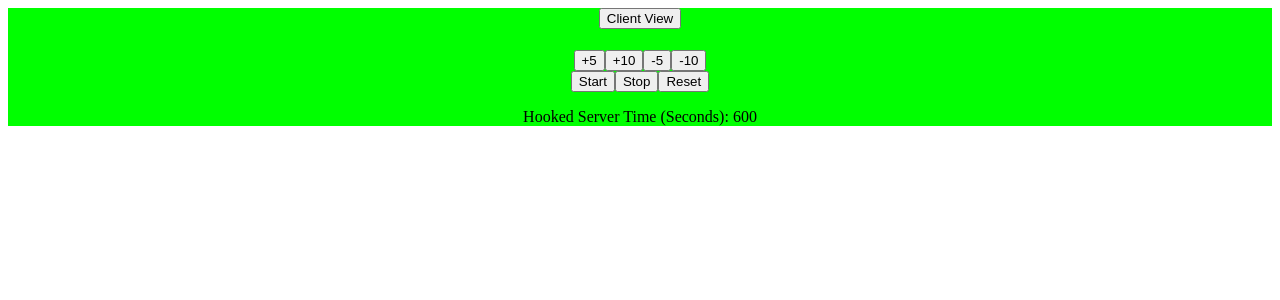
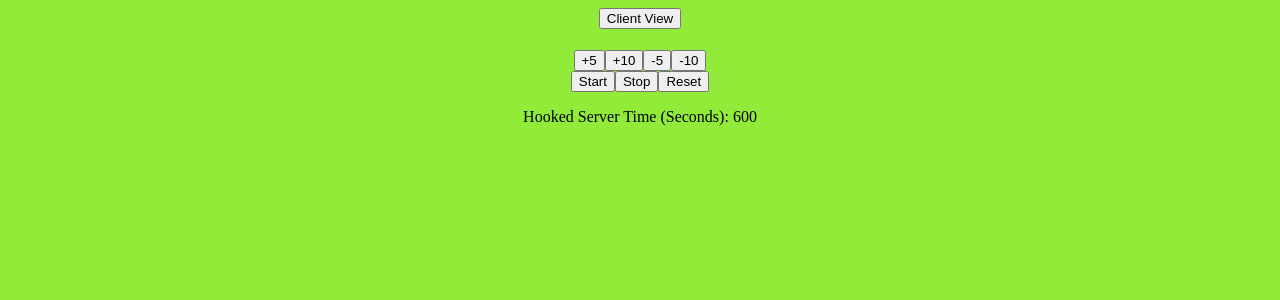
Before and after one commit to AquaWoid/CT-Frontend, a React (Create React App) app: page / in a window 1280 px wide. Shown: the top 300 px of the page. Built offline with nearby package versions, Linux system fonts and the light colour scheme; no server answers.

Commit message:
BG color whole screen

```diff
--- a/src/App.css
+++ b/src/App.css
@@ -1,5 +1,7 @@
 .App {
   text-align: center;
+  height: 400px;
+
 }
 
 .App-logo {
--- a/src/App.js
+++ b/src/App.js
@@ -6,14 +6,14 @@ import {useEffect, useState} from "react";
 let timeformatted;
 let isHost = true;
 
-const green =  "rgb(0,255,0)";
-const yellow =  "rgb(255,255,0)";
-const red =  "rgb(255,0,0)";
+const green =  "rgb(145, 235, 56)";
+const yellow =  "rgb(255, 249, 79)";
+const red =  "rgb(247, 69, 69)";
 
 
 let color =  green;
 
-
+document.body.style.backgroundColor = color;
 
 const socket = io.connect("https://server.deltanoise.net");
 
@@ -74,7 +74,7 @@ function App() {
           color = red;
         }
         //console.log(data);
-
+        document.body.style.backgroundColor = color;
       })
     }, [socket])
 
```
Also changed, not shown: 1 other file (tests, documents, lock files or other folders).
